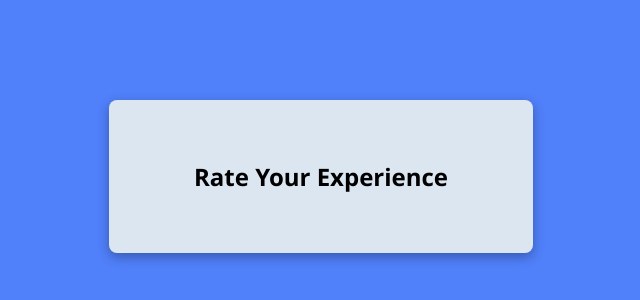
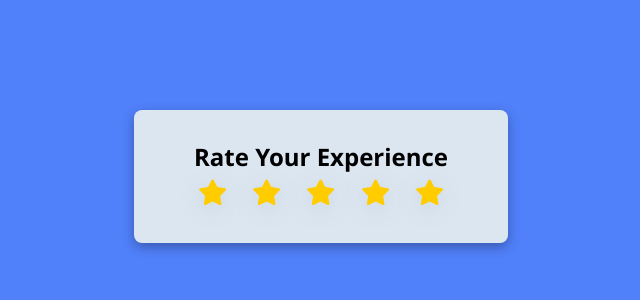
Before and after one commit to Yahan-Botheju/react-starter, a React (Vite) app in the folder react_1/rating-ui/: page / in a window 1280 px wide. Shown: the part 224-524 px from the top of the page, without its empty margins (319-959 px from the left). Built offline with nearby package versions, Linux system fonts and the light colour scheme.

Commit message:
create dynamic stars

```diff
--- a/react_1/rating-ui/src/components/Rating.jsx
+++ b/react_1/rating-ui/src/components/Rating.jsx
@@ -1,9 +1,26 @@
+import { FontAwesomeIcon } from '@fortawesome/react-fontawesome';
+import { faStar as faSolidStar } from '@fortawesome/free-solid-svg-icons';
+
 const Rating = () => {
+	const stars = Array.from({ length: 5 }, (_, i) => i + 1);
+
 	return (
 		<>
 			<div className="container-main">
 				<div className="rating-container">
 					<h2>Rate Your Experience</h2>
+					<div className="stars-container">
+						{stars.map((starValue) => (
+							<div
+								className="star"
+								key={starValue}>
+								<FontAwesomeIcon
+									icon={faSolidStar}
+									className="rating-color"
+								/>
+							</div>
+						))}
+					</div>
 				</div>
 			</div>
 		</>
--- a/react_1/rating-ui/src/index.css
+++ b/react_1/rating-ui/src/index.css
@@ -21,8 +21,31 @@
 
  .rating-container{
     /* border: 4px solid black; */
-    padding: 60px 85px;
+    padding: 30px 60px;
     background-color: rgb(220, 230, 241);
     border-radius: 8px;
     box-shadow: 0 4px 12px rgba(0, 0, 0, 0.3);
  }
+
+.stars-container{
+   /* border: 2px solid red; */
+
+
+   display: flex;
+   flex-direction: row;
+   justify-content: space-between;
+   align-items: center;
+
+}
+
+.star{
+   /* border: 2px solid rgb(43, 0, 255); */
+
+   margin: 3px;
+   font-size: 25px;
+ }
+
+ .rating-color{
+   color: #ffcc00;
+   filter: drop-shadow(0px 4px 12px rgba(63, 61, 61, 0.1));
+ }
```
